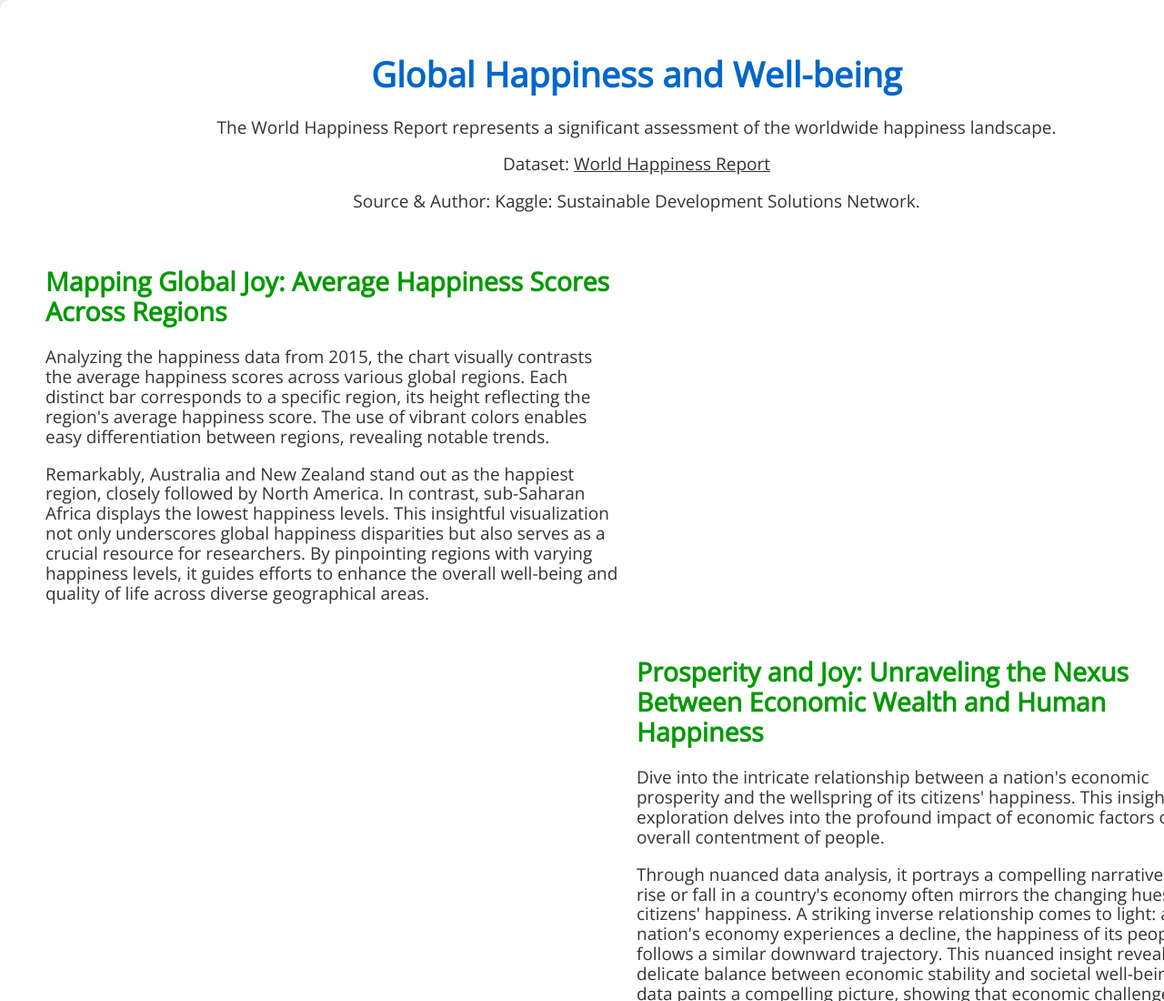
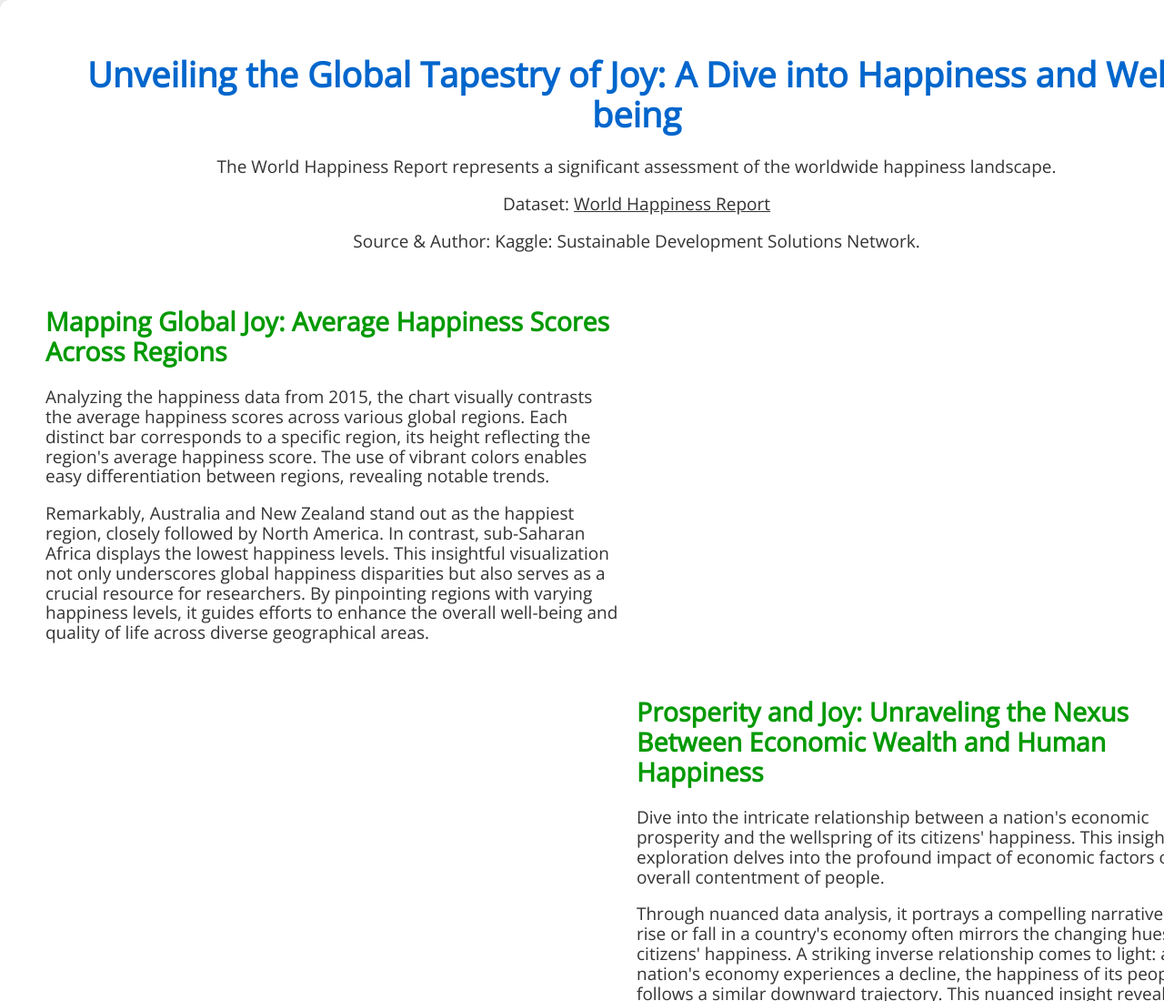
Before and after one commit to mhas0042/Data-Viz-2, a plain HTML site: page index.html in a window 1280 px wide. Shown: the top 1100 px of the page at 91% size. Drawn offline with nearby package versions, Linux system fonts and the light colour scheme; a script that the page names is missing.

Commit message:
Update index.html

```diff
--- a/index.html
+++ b/index.html
@@ -31,7 +31,7 @@
     <!-- pure grid group -->
     <div class="pure-g">
         <div class="pure-u-1-1">
-          <h1>Global Happiness and Well-being</h1>
+          <h1>Unveiling the Global Tapestry of Joy: A Dive into Happiness and Well-being</h1>
           <p>The World Happiness Report represents a significant assessment of the worldwide happiness landscape.</p>
 
           <p>Dataset: <a href="https://www.kaggle.com/datasets/unsdsn/world-happiness" target="_blank">World Happiness Report</a></p>
```
